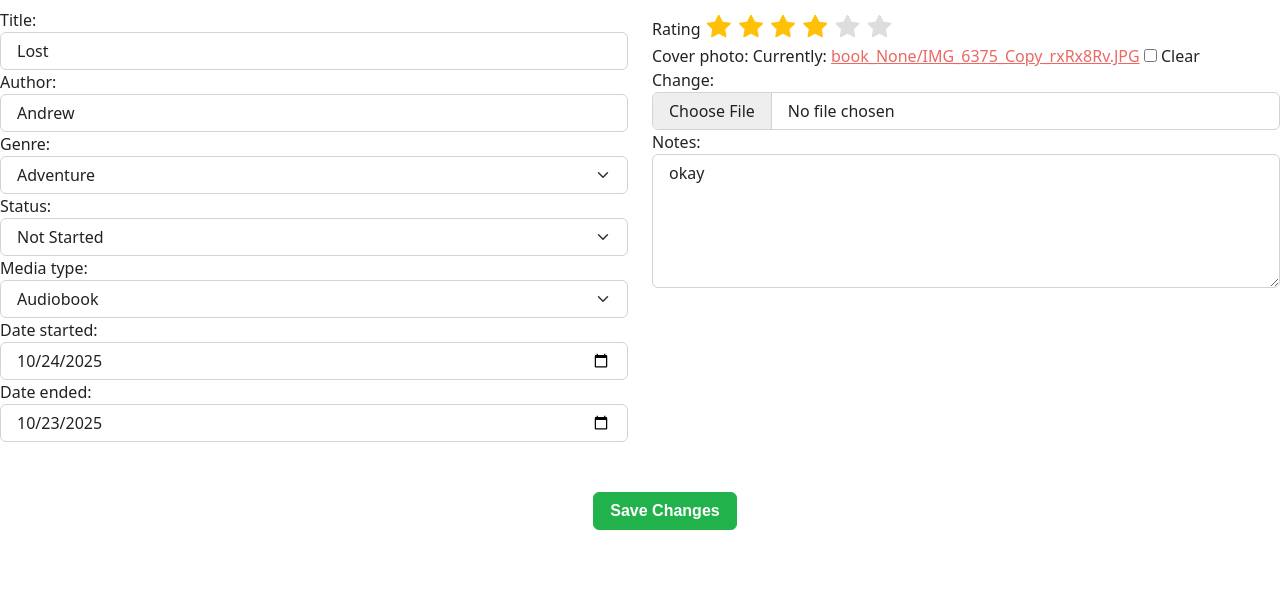
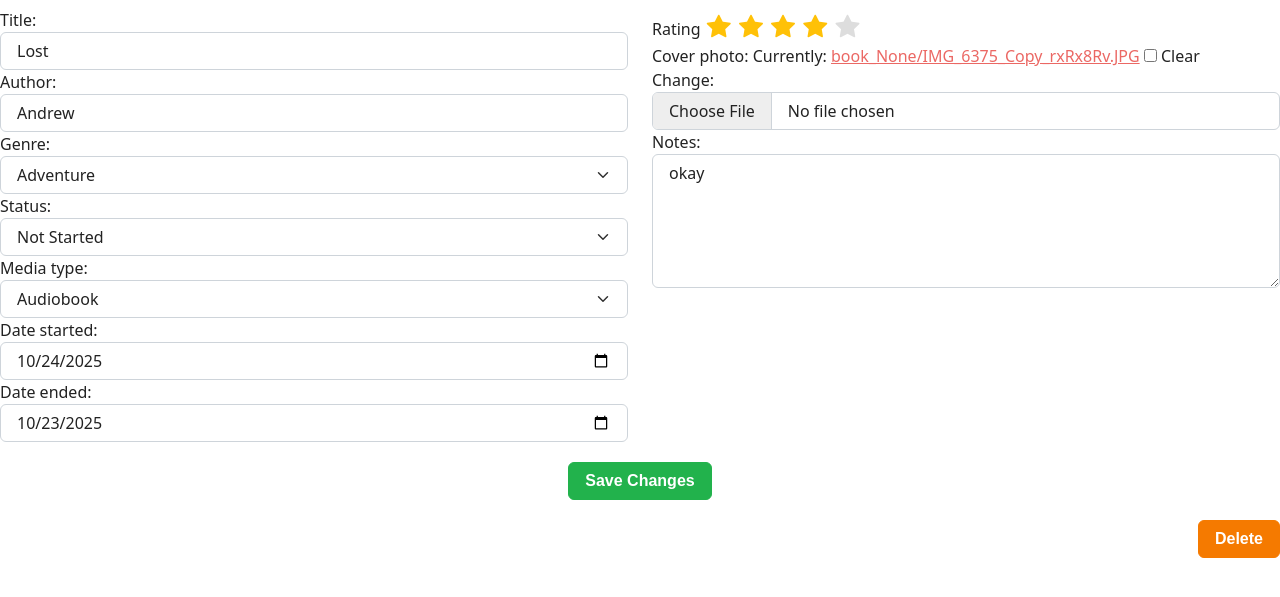
Before and after one commit to LaurelleS/bookLister, a Django app: page /viewbook/2/ in a window 1280 px wide. Shown: the part 119-716 px from the top of the page. Run offline with Django 5.2, Linux system fonts and the light colour scheme; data comes from the database, SQL or seed files in the repository; both versions use the stored data as it was after the commit; some libraries are stand-ins or nearby versions; some web fonts are replaced.

Commit message:
delete book working

```diff
--- a/bookListerProject/bookListerProject/urls.py
+++ b/bookListerProject/bookListerProject/urls.py
@@ -23,13 +23,15 @@
 from book_app.views import allbooks
 from book_app.views import addBook
 from book_app.views import viewBook
+from book_app.views import deleteBook
 
 urlpatterns = [
     path('admin/', admin.site.urls),
     path('', home, name='home'),
     path('allbooks/', allbooks, name='allbooks'),
     path('add/', addBook, name='addBook'),
-    path('viewbook/<int:book_id>/', viewBook, name='viewBook')
+    path('viewbook/<int:book_id>/', viewBook, name='viewBook'),
+    path('deleteBook/<int:book_id>/', deleteBook, name='deleteBook'),
 ]
 
 if settings.DEBUG:
--- a/bookListerProject/book_app/models.py
+++ b/bookListerProject/book_app/models.py
@@ -37,11 +37,11 @@
     date_started = models.DateField(
         default=datetime.date.today # set default start date to when entry is created
     )
-    date_ended = models.DateField()
+    date_ended = models.DateField(blank=True)
 
     notes = models.TextField(blank=True)
     ratings_choices = [(1,'1'), (2,'2'), (3,'3'), (4,'4'), (5,'5')]
-    rating = models.IntegerField(choices=ratings_choices, default=1, blank=True)
+    rating = models.IntegerField(choices=ratings_choices, default=1)
 
     # class for status choices
     class Status(models.TextChoices):
--- a/bookListerProject/book_app/templates/addbook.html
+++ b/bookListerProject/book_app/templates/addbook.html
@@ -25,6 +25,14 @@
         padding-right: 30px;
         padding-bottom: 25px;
         padding-left: 80px;
+    }
+    .impbtn {
+         text-align: center;
+          padding-top: 20px;
+          padding-bottom: 20px;
+    }
+    .right {
+        text-align: right
     }
     .star-rating {
         direction: rtl;
@@ -102,12 +110,21 @@
                 {{ form.notes.label_tag }} {{ form.notes }}
             </div>
         </div>
-        <div class="header">
-            <button type="submit" class="btn btn-success">
-                {% if form.instance.pk %}Save Changes
-                {% else %}Add Book{% endif %}
-            </button>
-        </div>
+
+    <div class="impbtn">
+        <button type="submit" class="btn btn-success" name="submit">
+            {% if form.instance.pk %}Save Changes
+            {% else %}Add Book{% endif %}
+        </button>
+    </div>
     </form>
+    {% if form.instance.pk %}
+    <div class="right">
+        <form method="post" action="{% url 'deleteBook' form.instance.id %}" style="display:inline;" onsubmit="return confirm('Are you sure you want to delete this book?');">
+            {% csrf_token %}
+            <button type="submit" class="btn btn-danger" name="delete">Delete</button>
+        </form>
+    </div>
+    {% endif %}
 </body>
 </html>
--- a/bookListerProject/book_app/views.py
+++ b/bookListerProject/book_app/views.py
@@ -25,6 +25,13 @@
 
         return redirect('allbooks')
 
+def deleteBook(request, book_id):
+    if request.method == 'POST':
+        book = get_object_or_404(Book, id=book_id)
+        book.delete()
+        return redirect('allbooks')
+    return render(request, 'allbooks.html')
+
 def allbooks(request):
     if request.method == 'GET':
         all = Book.objects.all()
```
Also changed, not shown: bookListerProject/book_app/migrations/0004_alter_book_date_ended.py (added), bookListerProject/book_app/migrations/0005_alter_book_rating.py (added), bookListerProject/book_app/migrations/0006_alter_book_rating.py (added), bookListerProject/db.sqlite3.
